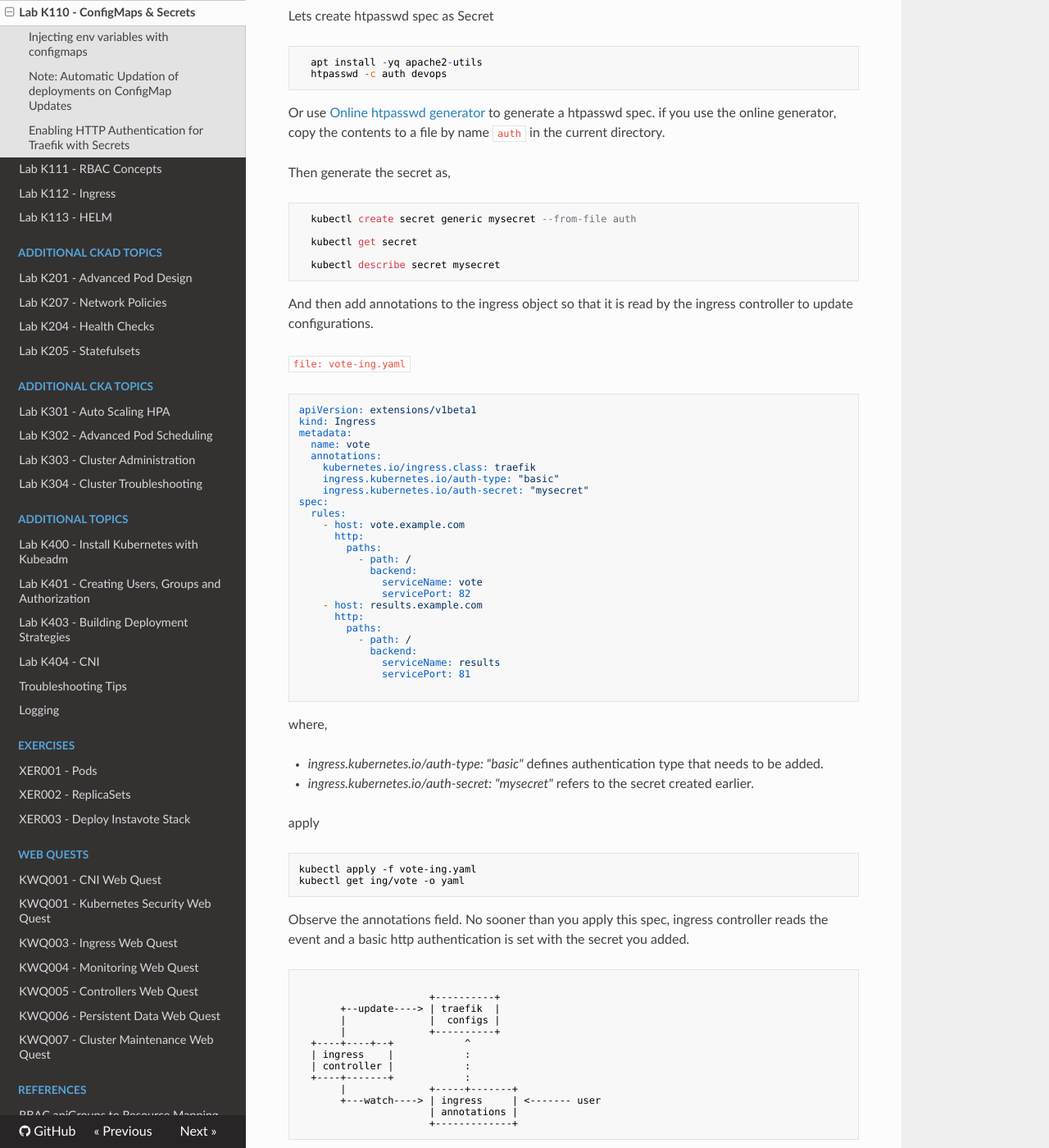
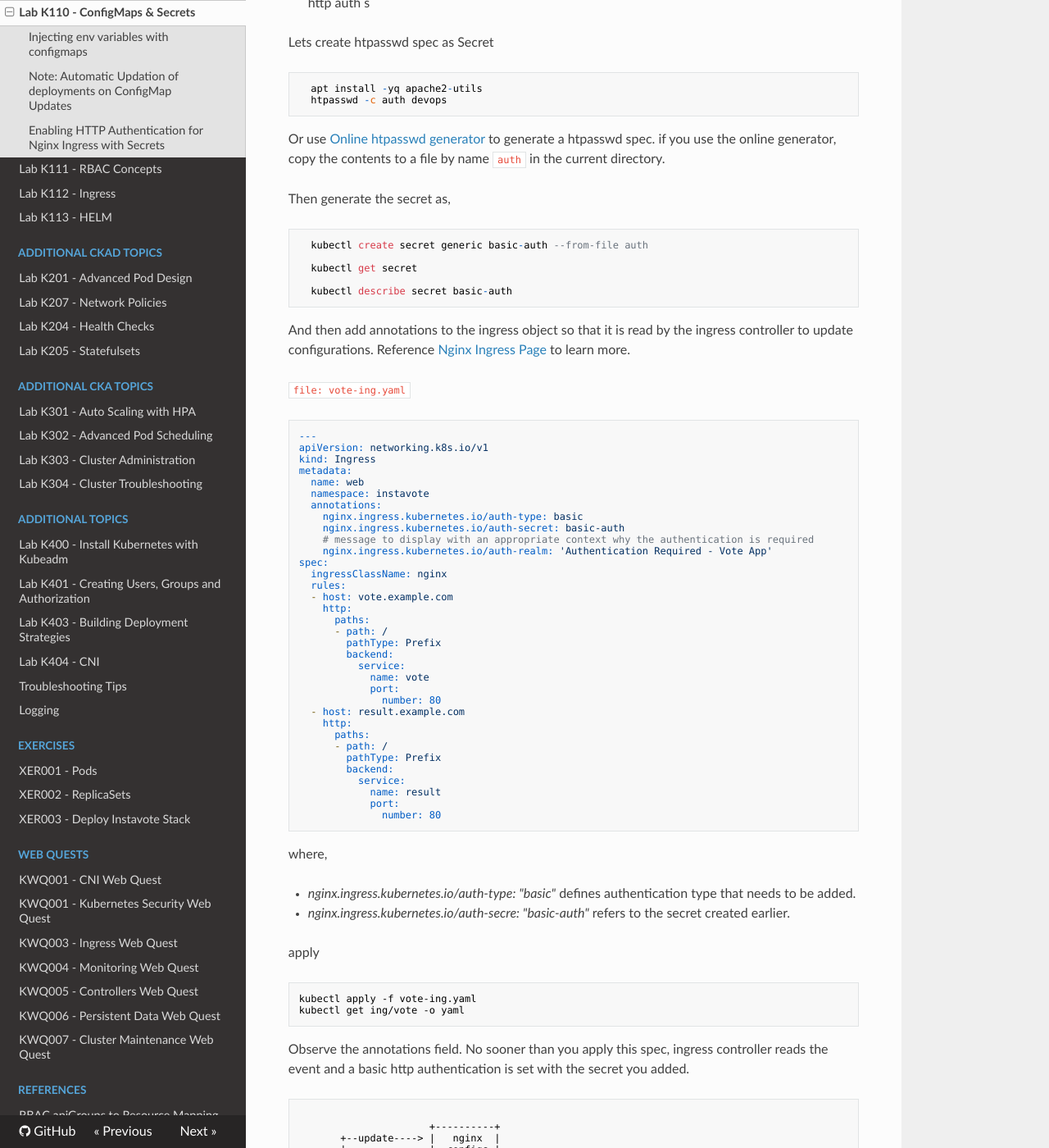
Before and after one commit to schoolofdevops/kubernetes-labguide, an MkDocs documentation site: the page built from chapters/kubernetes-configuration-management-configmaps-secrets.md, in a window 1280 px wide and 1400 px high, scrolled down 2502 px. Shown: the whole window at 82% size. Built offline with MkDocs 1.6.1, drawn with Linux system fonts in a browser that asks for light colours; nearby versions of some CDN libraries; some of the changed text lies outside the part shown.

Commit message:
updated secrets lab to configure http based auth with nginx

````diff
--- a/chapters/kubernetes-configuration-management-configmaps-secrets.md
+++ b/chapters/kubernetes-configuration-management-configmaps-secrets.md
@@ -88,7 +88,7 @@ Currently, this can be done by using immutable configMaps.
   * Update deployment spec to use the new version of the configMaps. This will ensure immediate update.
 
 
-## Enabling HTTP Authentication for Traefik  with Secrets
+## Enabling HTTP Authentication for Nginx Ingress with Secrets
 
 In this part of the lab, you will
 
@@ -110,49 +110,58 @@ Lets create  htpasswd spec as Secret
   Then generate the secret as,
 
 ```
-  kubectl create secret generic mysecret --from-file auth
+  kubectl create secret generic basic-auth --from-file auth
 
   kubectl get secret
 
-  kubectl describe secret mysecret
+  kubectl describe secret basic-auth
 ```
 
-  And then add annotations to the ingress object so that it is read by the ingress controller to update configurations.
+  And then add annotations to the ingress object so that it is read by the ingress controller to update configurations. Reference [Nginx Ingress Page](https://kubernetes.github.io/ingress-nginx/examples/auth/basic/) to learn more.
 
 `file: vote-ing.yaml`
 
 ```
-apiVersion: extensions/v1beta1
+---
+apiVersion: networking.k8s.io/v1
 kind: Ingress
 metadata:
-  name: vote
+  name: web
+  namespace: instavote
   annotations:
-    kubernetes.io/ingress.class: traefik
-    ingress.kubernetes.io/auth-type: "basic"
-    ingress.kubernetes.io/auth-secret: "mysecret"
+    nginx.ingress.kubernetes.io/auth-type: basic
+    nginx.ingress.kubernetes.io/auth-secret: basic-auth
+    # message to display with an appropriate context why the authentication is required
+    nginx.ingress.kubernetes.io/auth-realm: 'Authentication Required - Vote App'
 spec:
+  ingressClassName: nginx
   rules:
-    - host: vote.example.com
-      http:
-        paths:
-          - path: /
-            backend:
-              serviceName: vote
-              servicePort: 82
-    - host: results.example.com
-      http:
-        paths:
-          - path: /
-            backend:
-              serviceName: results
-              servicePort: 81
-
+  - host: vote.example.com
+    http:
+      paths:
+      - path: /
+        pathType: Prefix
+        backend:
+          service:
+            name: vote
+            port:
+              number: 80
+  - host: result.example.com
+    http:
+      paths:
+      - path: /
+        pathType: Prefix
+        backend:
+          service:
+            name: result
+            port:
+              number: 80
 ```
 
 where,
 
-  *  *ingress.kubernetes.io/auth-type: "basic"* defines authentication type that needs to be added.
-  *  *ingress.kubernetes.io/auth-secret: "mysecret"* refers to the secret created earlier.
+  *  *nginx.ingress.kubernetes.io/auth-type: "basic"* defines authentication type that needs to be added.
+  *  *nginx.ingress.kubernetes.io/auth-secre: "basic-auth"* refers to the secret created earlier.
 
 apply
 
@@ -167,7 +176,7 @@ Observe the annotations field. No sooner than you apply this spec, ingress contr
 ```bash
 
                       +----------+
-       +--update----> | traefik  |
+       +--update----> |   nginx  |
        |              |  configs |
        |              +----------+
   +----+----+--+            ^
--- a/mkdocs.yml
+++ b/mkdocs.yml
@@ -29,7 +29,7 @@ nav:
      - Lab K204 - Health Checks: "pods-health-probes.md"
      - Lab K205 - Statefulsets: "13_redis_statefulset.md"
   - Additional CKA Topics:
-     - Lab K301 - Auto Scaling HPA : "10_kubernetes_autoscaling.md"
+     - Lab K301 - Auto Scaling with HPA : "10_kubernetes_autoscaling.md"
      - Lab K302 - Advanced Pod Scheduling: "advanced_pod_scheduling.md"
      - Lab K303 - Cluster Administration: "cluster-administration.md"
      - Lab K304 - Cluster Troubleshooting: "cluster-troubleshooting.md"
````
